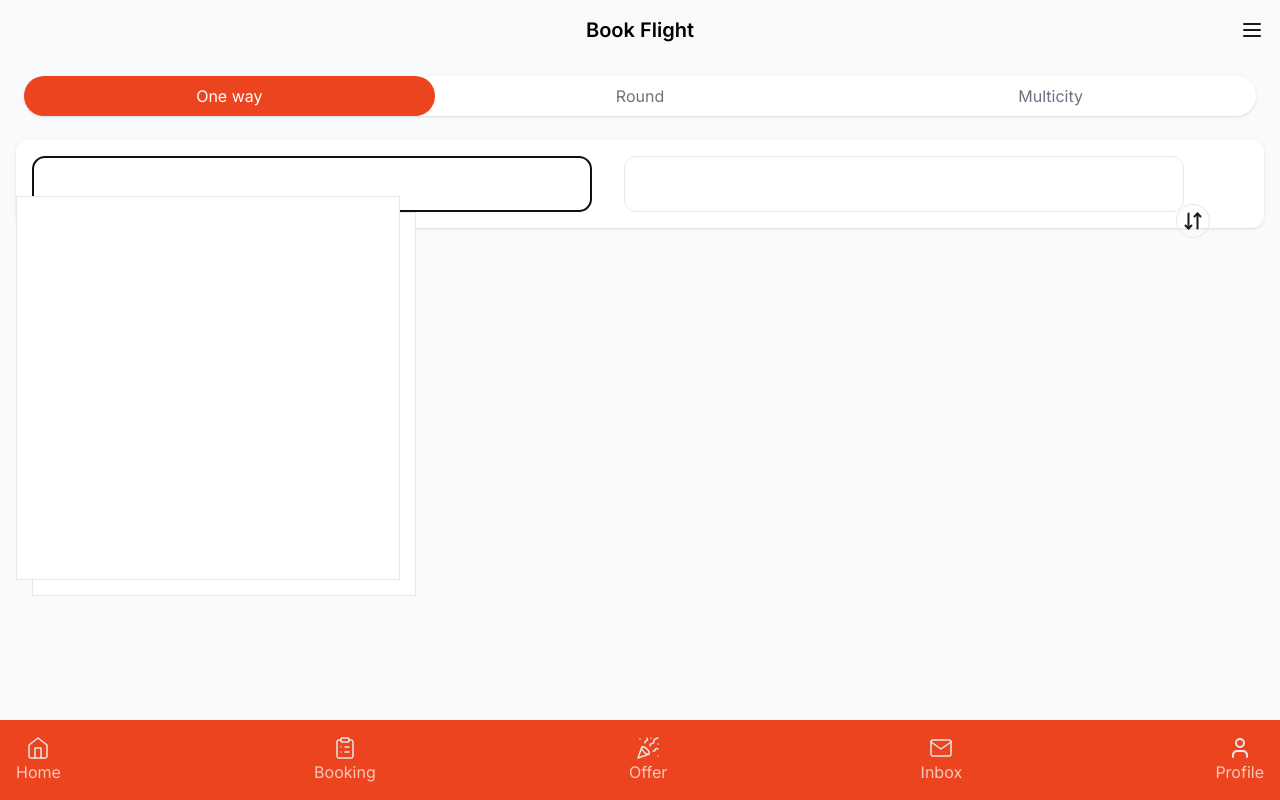
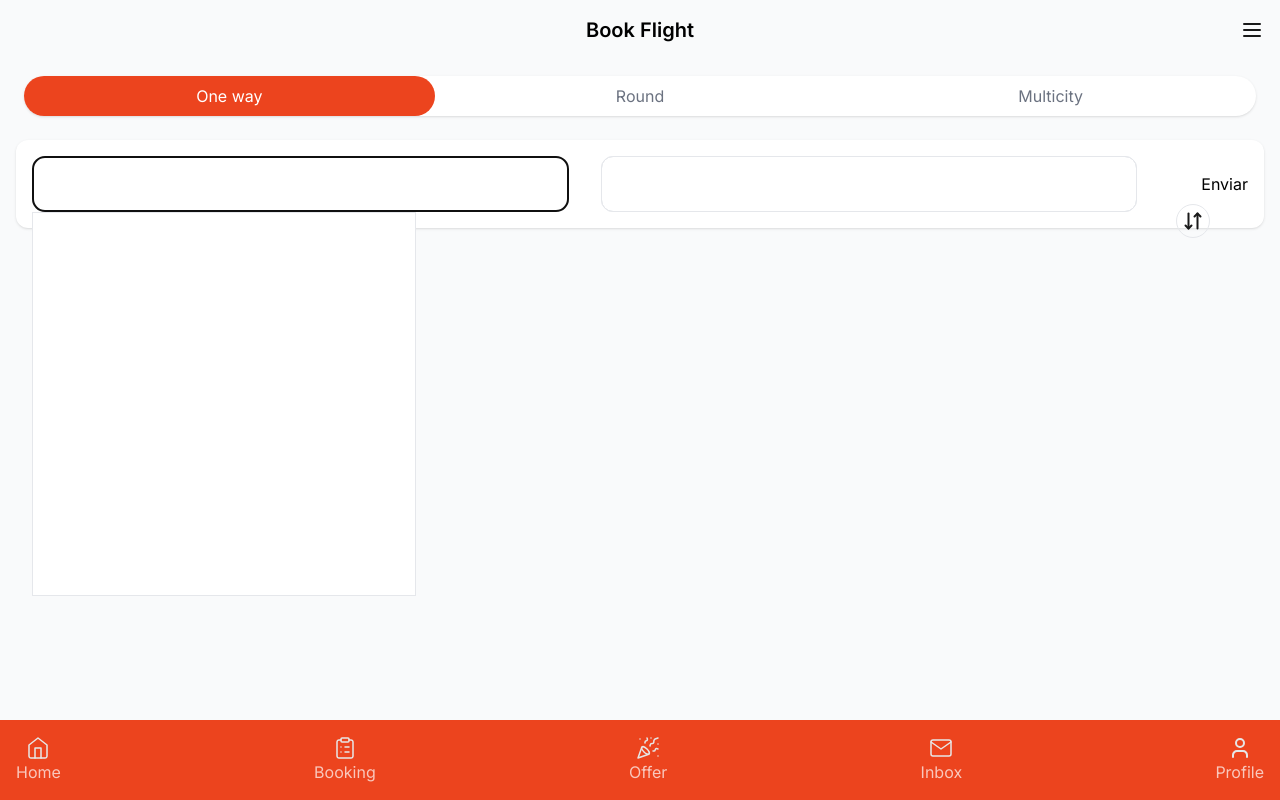
Before and after one commit to vmhowley/travelerPrice, a React (Vite) app in the folder traveler-price/: page / in a window 1280 px wide. Both pictures are taken after a click on the button 312 px from the left and 184 px from the top of the page. Built offline with nearby package versions, Linux system fonts and the light colour scheme.

Commit message:
Fix elemnt position and data

```diff
--- a/traveler-price/src/routes/Home.jsx
+++ b/traveler-price/src/routes/Home.jsx
@@ -6,12 +6,14 @@ function Home() {
   const [data, setData] = useState({})
   const [from, setFrom] = useState([])
   const [to, setTo] = useState([])
-  const [open, setOpen] = useState(null)
-  const [locations, setLocations] = useState([{}])
+  const [openFrom, setOpenFrom] = useState(null)
+  const [openTo, setOpenTo] = useState(null)
+  const [locationFrom, setLocationFrom] = useState([{}])
+  const [locationTo, setLocationTo] = useState([{}])
   window.addEventListener('keydown', (event) => {
     console.log(event.code)
     if (event.code === 'Escape') {
-      setOpen(false)
+      setOpenFrom(false)
     }
   });
   const handleInput = (e) => {
@@ -20,7 +22,12 @@ function Home() {
   }
   const handleFromTab = (e) => {
     document.querySelector('#from').focus()
-    setOpen(!open)
+    setOpenFrom(!openFrom)
+    console.log('open')
+  }
+  const handleToTab = (e) => {
+    document.querySelector('#to').focus()
+    setOpenTo(!openTo)
     console.log('open')
   }
   const handleFrom = async (e) => {
@@ -64,12 +71,33 @@ function Home() {
     }
   }
 
-  const handleSelection = (e) => {
+  const handleSelection = (e,locations) => {
     console.log(e)
-    setLocations(e)
-    document.querySelector('#from').value = ' '
-    setOpen(!open)
+    if (e === 'from'){
+
+      setLocationFrom(locations)
+      document.querySelector('#from').value = ' '
+      setOpenFrom(!openFrom)
+      setData(
+        {
+         ...data,
+          [e]: locations
+        }
+      )
+
+    }else if (e === 'to'){
+      setLocationTo(locations)
+      document.querySelector('#to').value = ' '
+      setOpenTo(!openTo)
+      setData(
+        {
+         ...data,
+          [e]: locations
+        }
+      )
   }
+
+}
   const handleSubmit = (e) => {
     e.preventDefault()
     console.log(data)
@@ -85,17 +113,18 @@ function Home() {
           <div className=' p-2 rounded-full w-full'>Multicity</div>
         </div>
         <form
+        onSubmit={handleSubmit}
           className='bg-white p-4 shadow rounded-xl grid sm:flex gap-6 sm:gap-8 relative'
         >
           <div className={`grid w-full relative `}>
             <div className='w-full relative'>
-                <button type='button' onClick={handleFromTab} className={`w-full relative  ${open? 'z-0' : 'z-40'}   rounded-xl  border h-14 p-2 placeholder-gray-950 font-semibold text-left ps-6`}>
-                  {locations.name }
+                <button type='button' onClick={handleFromTab} className={`w-full relative  ${openFrom? 'z-0' : 'z-40'}   rounded-xl  border h-14 p-2 placeholder-gray-950 font-semibold text-left ps-6`}>
+                  {locationFrom.name }
                 </button>
               <input
 
                 className={`w-full  border h-14 p-2 placeholder-gray-950 font-semibold ps-8  ${
-                  open ? 'fixed inset-0 sm:absolute rounded-xl    ' : 'rounded-xl  absolute left-0  '
+                  openFrom ? 'fixed inset-0 sm:absolute rounded-xl    ' : 'rounded-xl  absolute left-0  '
                 } `}
                 type='text'
                 id='from'
@@ -109,7 +138,7 @@ function Home() {
             <section
               id='from_country'
               className={`border  bg-white top-14 ${
-                open ? 'fixed inset-0 sm:absolute sm:w-96 sm:h-96 z-50 ' : 'hidden '
+                openFrom ? 'fixed inset-0 sm:absolute sm:w-96 sm:h-96 z-50 ' : 'hidden '
               }`}
               name='from_country'
               onChange={handleInput}
@@ -119,7 +148,7 @@ function Home() {
                   ? from.map((location) => (
                       <div key={location.id}>
                         <li
-                          onClick={() => {handleSelection(location)}}
+                          onClick={() => {handleSelection('from',location)}}
                           key={location.id}
                           value={location.name}
                           className='capitalize cursor-pointer rounded-xl p-2'
@@ -141,12 +170,12 @@ function Home() {
               />
               </div>
               <div className='w-full relative'>
-                <button type='button' onClick={handleFromTab} className={`w-full relative  ${open? '' : 'z-40'}   rounded-xl  border h-14 p-2 placeholder-gray-950 font-semibold text-left ps-6`}>
-                  {locations.name }
+                <button type='button' onClick={handleToTab} className={`w-full relative  ${openTo? '' : 'z-40'}   rounded-xl  border h-14 p-2 placeholder-gray-950 font-semibold text-left ps-6`}>
+                  {locationTo.name }
                 </button>
               <input
                 className={`w-full  border h-14 p-2 placeholder-gray-950 font-semibold ps-8  ${
-                  open ? 'fixed inset-0  sm:absolute rounded-xl hidden    ' : 'rounded-xl  absolute left-0 z-0 '
+                  openTo ? 'fixed inset-0 sm:absolute rounded-xl    ' : 'rounded-xl  absolute left-0  '
                 } `}
                 type='text'
                 autoComplete="off"
@@ -156,11 +185,11 @@ function Home() {
               />
             </div>
             <section
-              id='from_country'
+              id='to_country'
               className={`border  bg-white top-14 ${
-                open ? 'fixed inset-0 sm:absolute sm:w-96 sm:h-96 sm:z-50 ' : 'hidden '
+                openTo ? 'fixed inset-0 sm:absolute sm:w-96 sm:h-96 z-50 ' : 'hidden '
               }`}
-              name='from_country'
+              name='to_country'
               onChange={handleInput}
             >
               <ul>
@@ -168,7 +197,7 @@ function Home() {
                   ? to.map((location) => (
                       <div key={location.id}>
                         <li
-                          onClick={() => {handleSelection(location)}}
+                          onClick={() => {handleSelection('to',location)}}
                           key={location.id}
                           value={location.name}
                           className='capitalize cursor-pointer rounded-xl p-2'
@@ -182,7 +211,7 @@ function Home() {
               </ul>
             </section>
           <div></div>
-          <button type='submit'></button>
+          <button type='submit'>Enviar</button>
         </form>
       </div>
     </>
```
